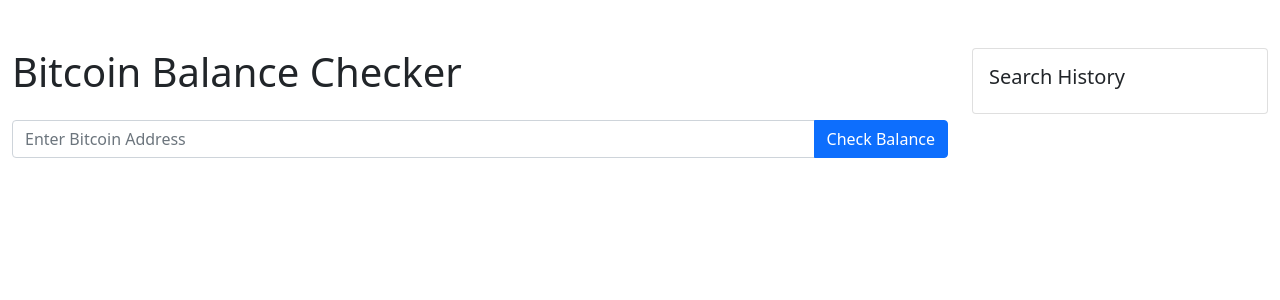
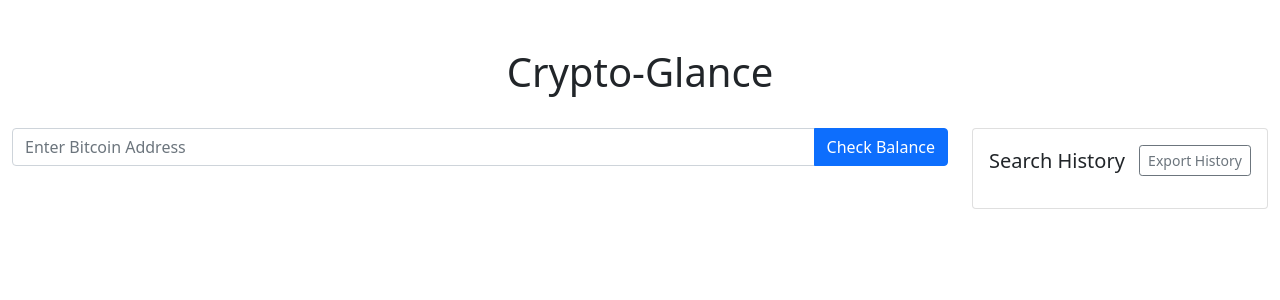
Before and after one commit to Shift-Happens/crypto-glance, a Flask app: page / in a window 1280 px wide. Shown: the top 300 px of the page. Run offline with Flask 3, Linux system fonts and the light colour scheme.

Commit message:
Search export, facivon and changed app name from placeholder

```diff
--- a/main.py
+++ b/main.py
@@ -86,5 +86,25 @@
         download_name=f'bitcoin_balance_{address}.csv'
     )
 
+@app.route('/export_history', methods=['POST'])
+def export_history():
+    if 'history' not in session:
+        return jsonify({'error': 'No history found'})
+
+    # Create DataFrame from history
+    df = pd.DataFrame(session['history'], columns=['address'])
+
+    # Create CSV buffer
+    csv_buffer = BytesIO()
+    df.to_csv(csv_buffer, index=False)
+    csv_buffer.seek(0)
+
+    return send_file(
+        csv_buffer,
+        mimetype='text/csv',
+        as_attachment=True,
+        download_name='search_history.csv'
+    )
+
 if __name__ == '__main__':
     app.run(debug=True)
--- a/templates/index.html
+++ b/templates/index.html
@@ -1,7 +1,8 @@
 <!DOCTYPE html>
 <html>
 <head>
-    <title>Bitcoin Balance Checker</title>
+    <title>Crypto-Glance</title>
+    <link rel="icon" type="image/x-icon" href="{{ url_for('static', filename='favicon.ico') }}">
     <link href="https://cdn.jsdelivr.net/npm/bootstrap@5.1.3/dist/css/bootstrap.min.css" rel="stylesheet">
     <script src="https://cdn.jsdelivr.net/npm/chart.js"></script>
     <style>
@@ -16,15 +17,18 @@
         .transactions-table {
             font-size: 0.85em;
         }
+        .title-center {
+            text-align: center;
+            margin-bottom: 2rem;
+        }
     </style>
 </head>
 <body>
     <div class="container-fluid mt-5">
+        <h1 class="title-center">Crypto-Glance</h1>
         <div class="row">
             <!-- Main Content -->
             <div class="col-md-9">
-                <h1 class="mb-4">Bitcoin Balance Checker</h1>
-
                 <form id="addressForm" class="mb-4">
                     <div class="input-group">
                         <input type="text" class="form-control" id="addressInput"
@@ -72,7 +76,12 @@
             <div class="col-md-3">
                 <div class="card">
                     <div class="card-body">
-                        <h5 class="card-title">Search History</h5>
+                        <div class="d-flex justify-content-between align-items-center mb-3">
+                            <h5 class="card-title mb-0">Search History</h5>
+                            <button class="btn btn-sm btn-outline-secondary" id="exportHistory">
+                                Export History
+                            </button>
+                        </div>
                         <div id="historyList">
                             {% for address in history %}
                             <div class="history-item" onclick="checkAddress('{{address}}')">
@@ -159,6 +168,16 @@
             form.submit();
             document.body.removeChild(form);
         };
+
+        // Add this to your existing script section
+        document.getElementById('exportHistory').onclick = async () => {
+            const form = document.createElement('form');
+            form.method = 'POST';
+            form.action = '/export_history';
+            document.body.appendChild(form);
+            form.submit();
+            document.body.removeChild(form);
+        };
     </script>
 </body>
 </html>
```
Also changed, not shown: static/favicon.ico (added).
